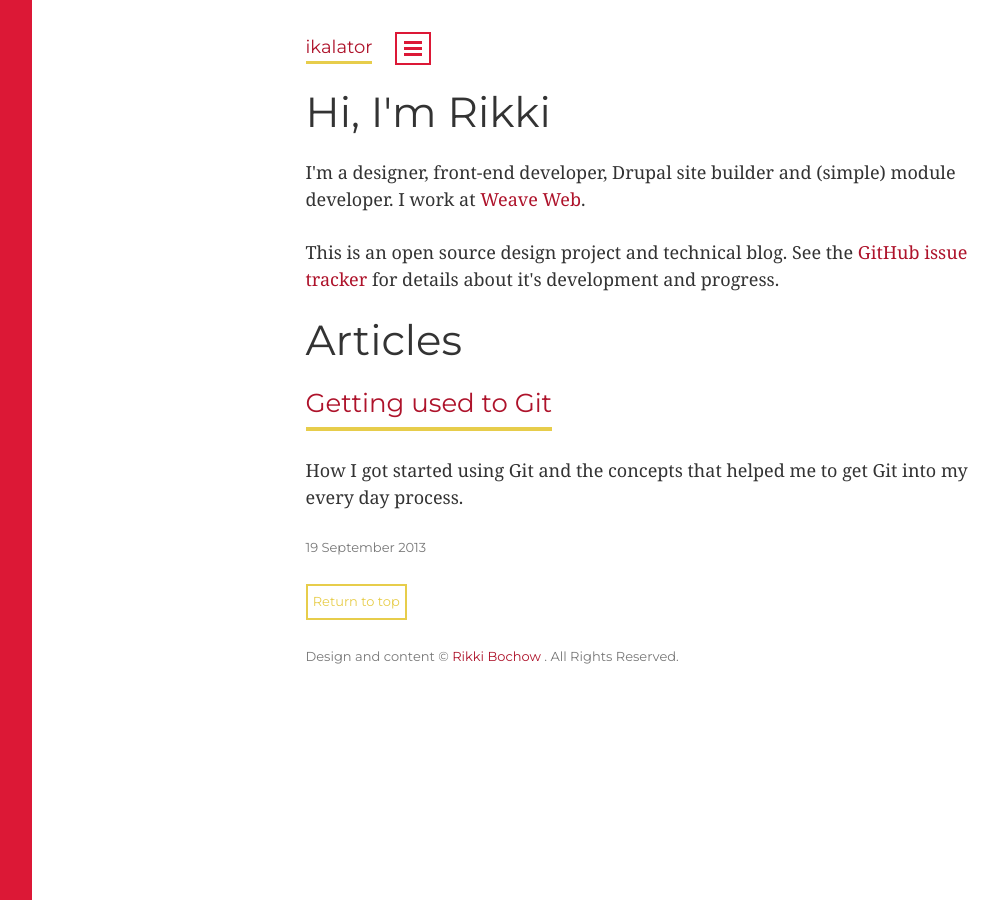
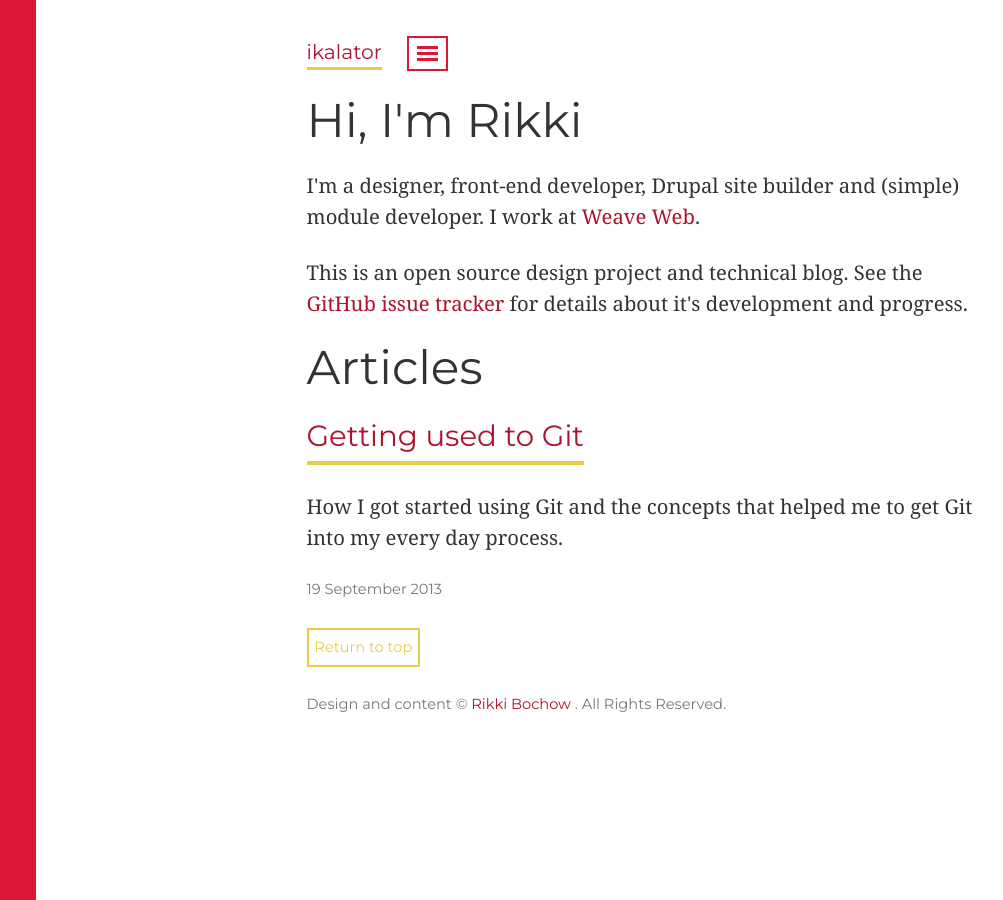
Before and after one commit to rikki-iki/rikki-iki.github.io, a Jekyll site: the page built from index.html, in a window 1280 px wide. Shown: the whole page, without its empty margins (0-1003 px from the left). Built offline with Jekyll 4.4.1, drawn with Linux system fonts in a browser that asks for light colours; Markdown is read by kramdown in place of the engine named in the settings; the list of posts is cut into pages by our own code.

Commit message:
increasing base font size to 18px

```diff
--- a/css/ikalator.css
+++ b/css/ikalator.css
@@ -21,7 +21,7 @@ pre {
   margin-bottom: 1em;
 }
 html{
-  font: 1em/1.625em "adelle","Georgia",serif;
+  font: 1.125em/1.75em "adelle","Georgia",serif;
   overflow-y:scroll;
   min-height:100%;
   color: hsl(0,0%,20%);
```
